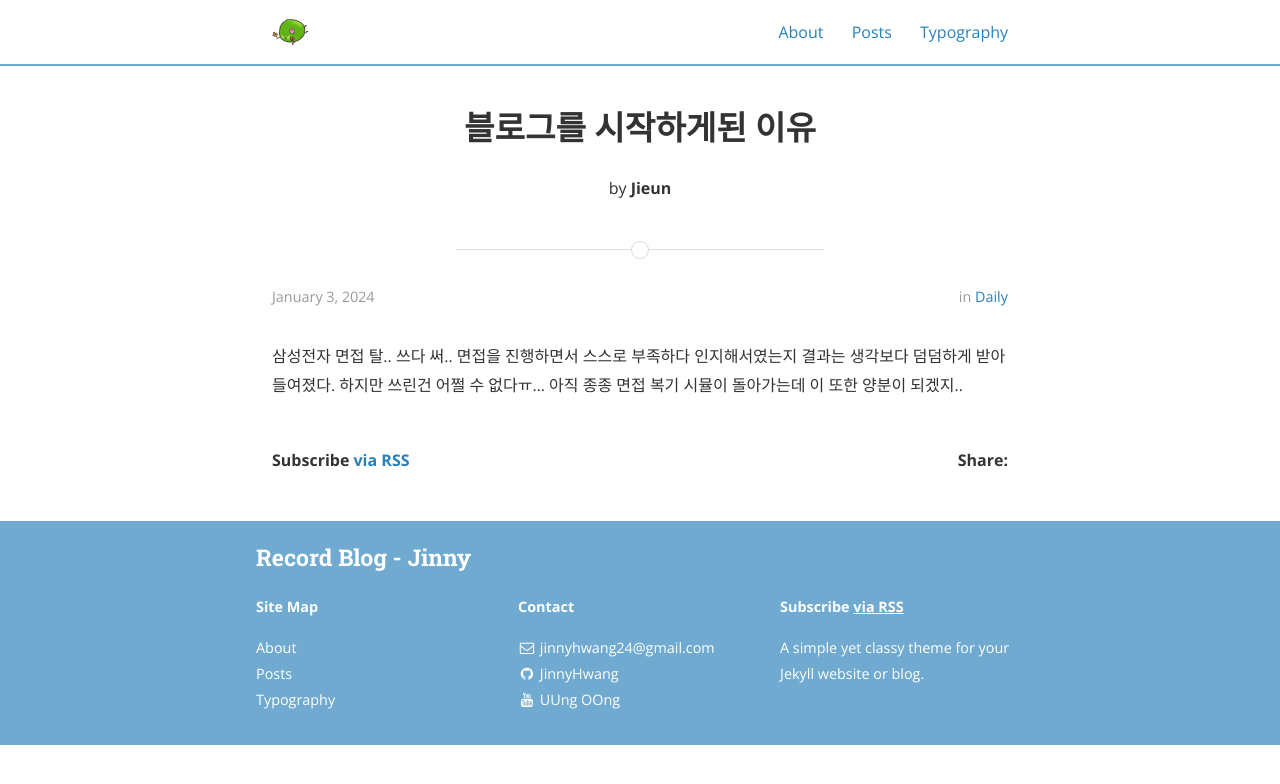
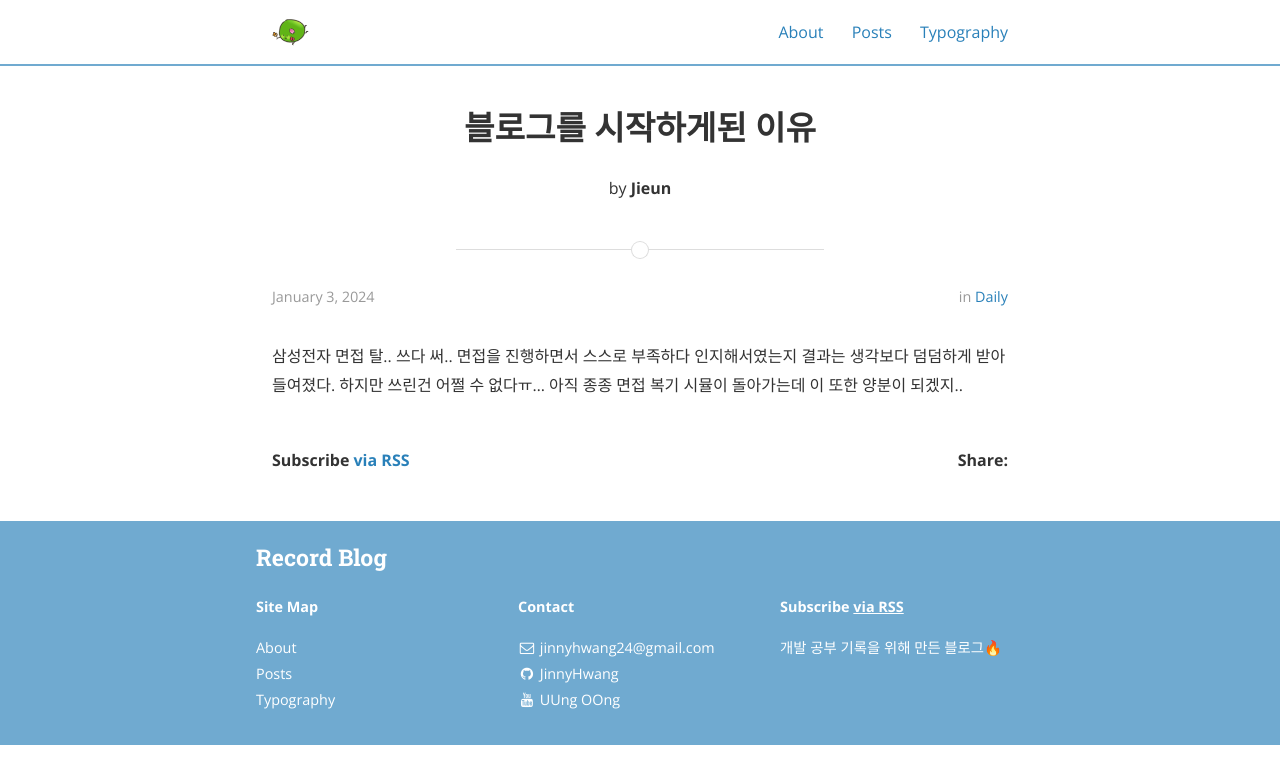
Before and after one commit to JinnyHwang/JinnyHwang.github.io, a Jekyll site: the page built from _posts/2024-01-03-블로그를 시작하게된 이유.md, in a window 1280 px wide. Shown: the top 784 px of the page. Built offline with Jekyll 4.4.1, drawn with Linux system fonts in a browser that asks for light colours; nearby versions of some CDN libraries.

Commit message:
혹시 파일명 한글 인식 안되나?

```diff
--- a/_config.yml
+++ b/_config.yml
@@ -9,12 +9,12 @@ exclude:
   - "/vendor/"
 
 # Site settings
-title: Record Blog - Jinny
+title: Record Blog
 subtitle: "Development Study and Diary Blog"
 email: jinnyhwang24@gmail.com
 name: Jieun Hwang
 description: >
-  A simple yet classy theme for your Jekyll website or blog.
+  개발 공부 기록을 위해 만든 블로그🔥
 # Base URL of site (i.e. /blog). It should always start with a slash,
 # and never end with a slash. Set it to a blank value if hosting at the
 # root of your server.
```
Also changed, not shown: _posts/2024-01-03-블로그를 시작하게된 이유.md (+1 -1 lines), about.markdown (deleted, +0 -18 lines).
